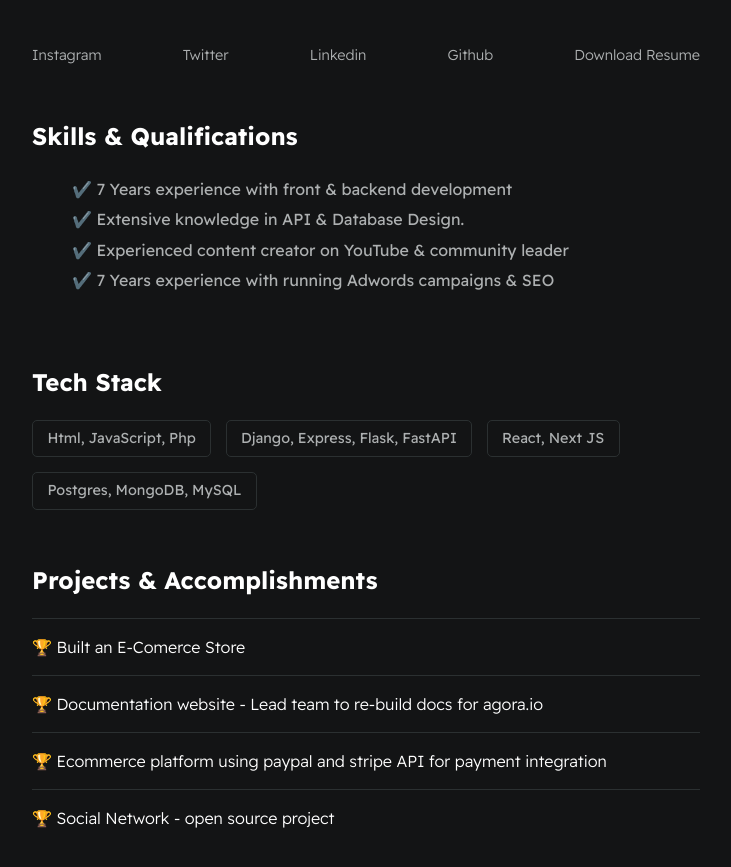
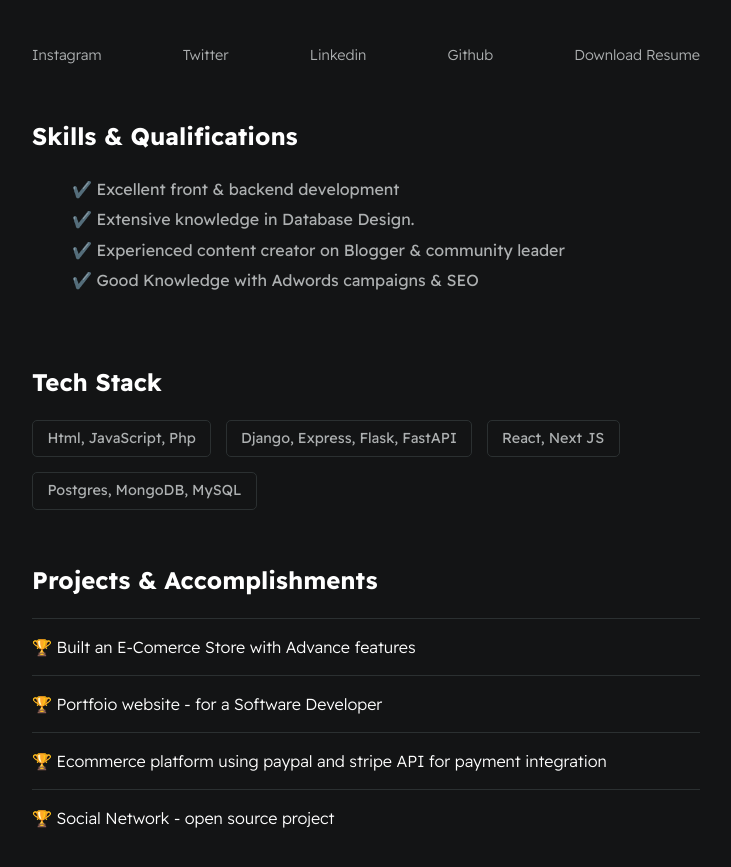
Before and after one commit to devopvinu/Resume-pdf, a plain HTML site: page index.html in a window 1280 px wide. Shown: the part 235-1102 px from the top of the page, without its empty margins (274-1005 px from the left). Drawn offline with Linux system fonts and the light colour scheme.

Commit message:
firstcommit

```diff
--- a/index.html
+++ b/index.html
@@ -35,10 +35,10 @@
             <section class="section--page">
                 <h2>Skills & Qualifications</h2>
                 <ul id="qualifications--list">
-                    <li>✔️ 7 Years experience with front & backend development</li>
-                    <li>✔️ Extensive knowledge in API & Database Design.</li>
-                    <li>✔️ Experienced content creator on YouTube & community leader </li>
-                    <li>✔️ 7 Years experience with running Adwords campaigns & SEO</li>
+                    <li>✔️ Excellent front & backend development</li>
+                    <li>✔️ Extensive knowledge in  Database Design.</li>
+                    <li>✔️ Experienced content creator on Blogger & community leader </li>
+                    <li>✔️ Good Knowledge  with Adwords campaigns & SEO</li>
                 </ul>
             </section>
 
@@ -119,11 +119,11 @@
                 <h2>Projects & Accomplishments</h2>
 
                 <div class="card--project">
-                    <a href="project1.html"><span>🏆 </span>Built an E-Comerce Store</a>
+                    <a href="project1.html"><span>🏆 </span>Built an E-Comerce Store with Advance features</a>
                 </div>
 
                 <div class="card--project">
-                    <a href="project1.html" ><span>🏆 </span>Documentation website - Lead team to re-build docs for agora.io</a>
+                    <a href="project1.html" ><span>🏆 </span>Portfoio website -  for a Software Developer</a>
                 </div>
 
                 <div class="card--project">
```
